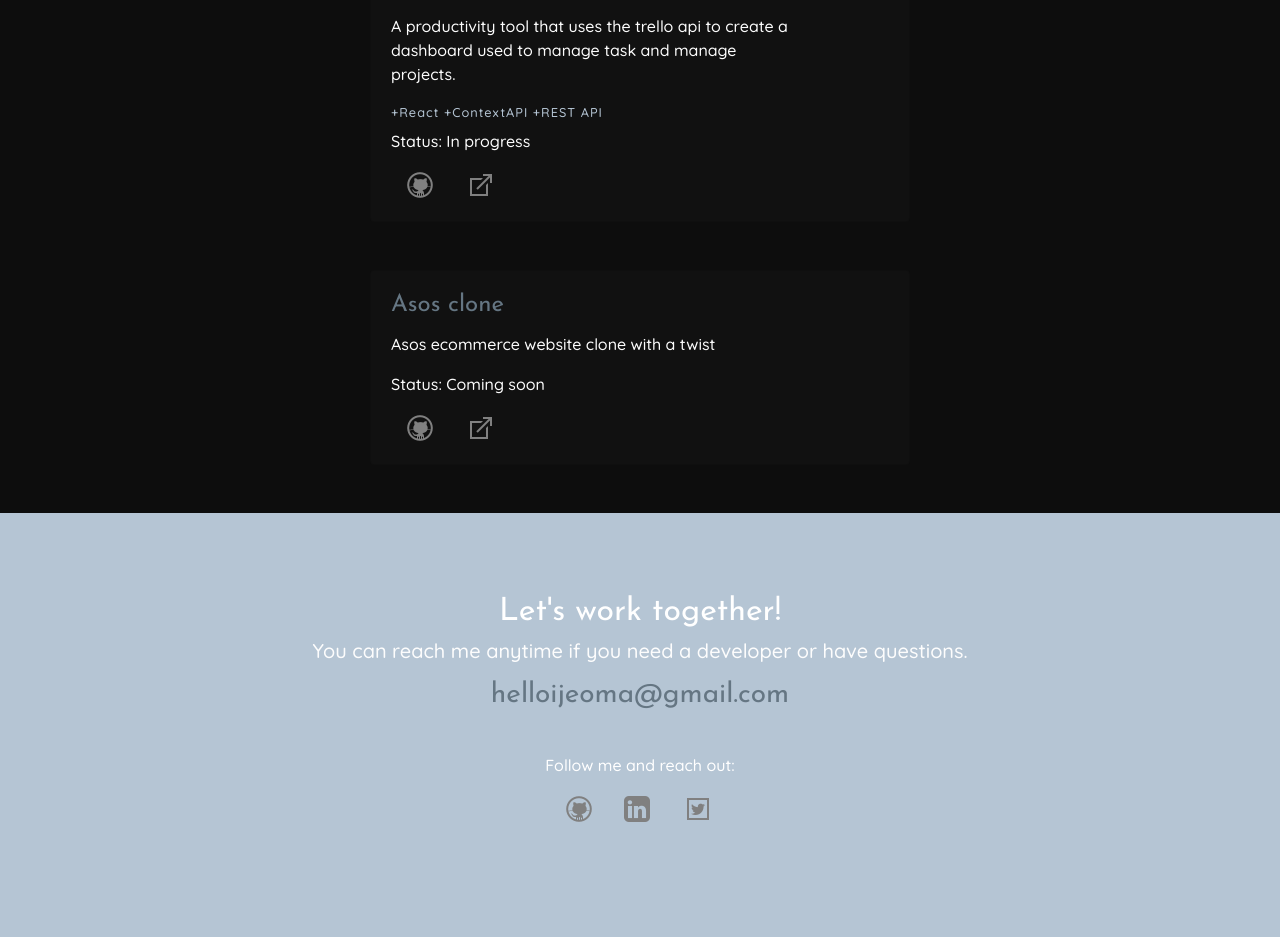
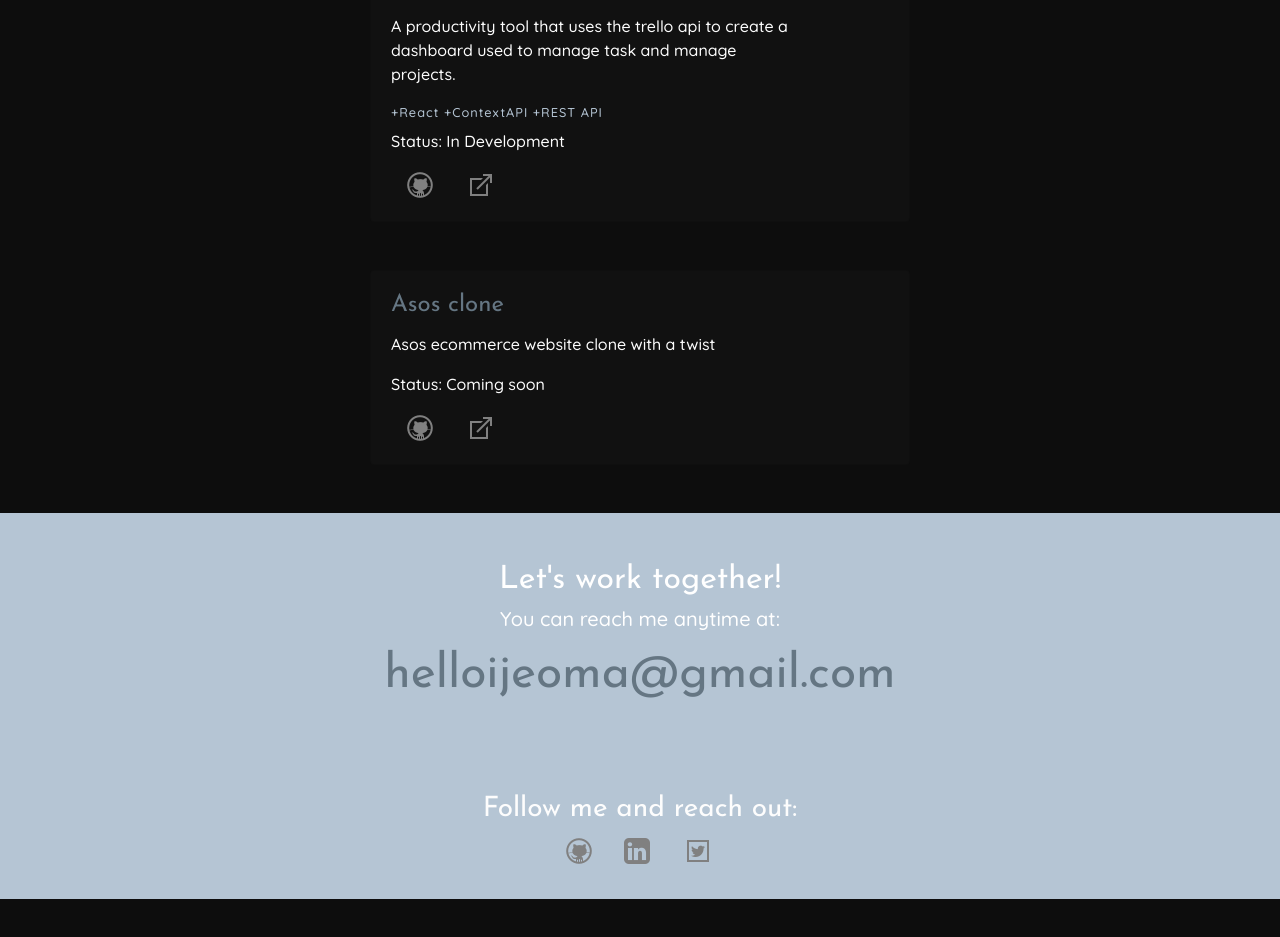
Before and after one commit to ijeomaemeruwa/my-portfolio, a React (Create React App) app: page / in a window 1280 px wide. Shown: the part 2301-3238 px from the top of the page. After the commit the page ends 3200 px from the top, so only its background shows below. Built offline with nearby package versions, Linux system fonts and the light colour scheme.

Commit message:
added links and fixed bugs

```diff
--- a/src/components/Footer/Footer.css
+++ b/src/components/Footer/Footer.css
@@ -4,12 +4,17 @@
 }
 
 .footer_content {
-    padding: 5rem;
+    padding: 3rem;
 }
 
-.footer_content h2, .footer_content p {
+.footer_content h2, .footer_content h5 {
    color: #fff;
 }
+
+.footer_content h3 {
+    font-size: 3rem;
+}
+
 
 .footer_content a {
    color: var(--secondary-color) !important;
@@ -24,3 +29,13 @@
 .contact a {
     padding: 0 1rem;
 }
+
+@media screen and (max-width: 480px) {
+    .footer_content h5 {
+        font-size: 1rem;
+    }
+
+    .footer_content h3, .contact h3 {
+        font-size: 1.5rem;
+    }
+}
--- a/src/components/Footer/Footer.js
+++ b/src/components/Footer/Footer.js
@@ -5,12 +5,13 @@ export const Footer = () => {
     return (
     <div>
      <div className="footer">
-    <div className="footer_content text-center">
+    <div className="footer_content text-center col-md-6 mx-auto">
      <h2>Let's work together!</h2>
-     <h5>You can reach me anytime if you need a developer or have questions.</h5>
+     <h5>You can reach me anytime at:</h5>
       <h3 className="mt-3"><a href="mailto:helloijeoma@gmail.com" target="_blank"  rel="noopener noreferrer">helloijeoma@gmail.com</a></h3>
-      <div className="contact">
-        <p>Follow me and reach out:</p>
+      </div>
+      <div className="contact col-md-6 text-center mx-auto">
+        <h3>Follow me and reach out:</h3>
       <a href="https://github.com/ijeomaemeruwa" target="_blank"  rel="noopener noreferrer">
         <img src={require('../../assets/icons/github2.png')} alt="my github" />
      </a>
@@ -23,6 +24,5 @@ export const Footer = () => {
       </div>
     </div>
     </div>
-    </div>
     )
 }
--- a/src/components/MyWork/MyWork.js
+++ b/src/components/MyWork/MyWork.js
@@ -13,7 +13,7 @@ export class MyWork extends Component {
             technologies: '+HTML +CSS +Javascript +Firebase',
             github: 'https://github.com/ijeomaemeruwa/compact-app',
             live_link: 'https://compactapp.netlify.app/',
-            message: 'Status: In progress'
+            message: 'Status: In Development'
           },
           {
             id: 2,
@@ -31,8 +31,8 @@ export class MyWork extends Component {
               description: 'A static travel, hotel and cargo bookings website with contact form and newsletter integrated with firebase and mailchimo respectively',
               image: '',
               technologies: '+React +React-Bootstrap +Firebase',
-              github: '',
-              live_link: '',
+              github: 'https://github.com/ijeomaemeruwa/gratiabookings',
+              live_link: 'https://gratiabookings-v1.netlify.app/',
               message: 'Staus: Private Repo'
             },
             {
@@ -43,7 +43,7 @@ export class MyWork extends Component {
               technologies: '+React +ContextAPI +REST API',
               github: 'https://github.com/ijeomaemeruwa/kanban_app',
               live_link: '',
-              message: 'Status: In progress'
+              message: 'Status: In Development'
             },
             {
               id: 5,
```
